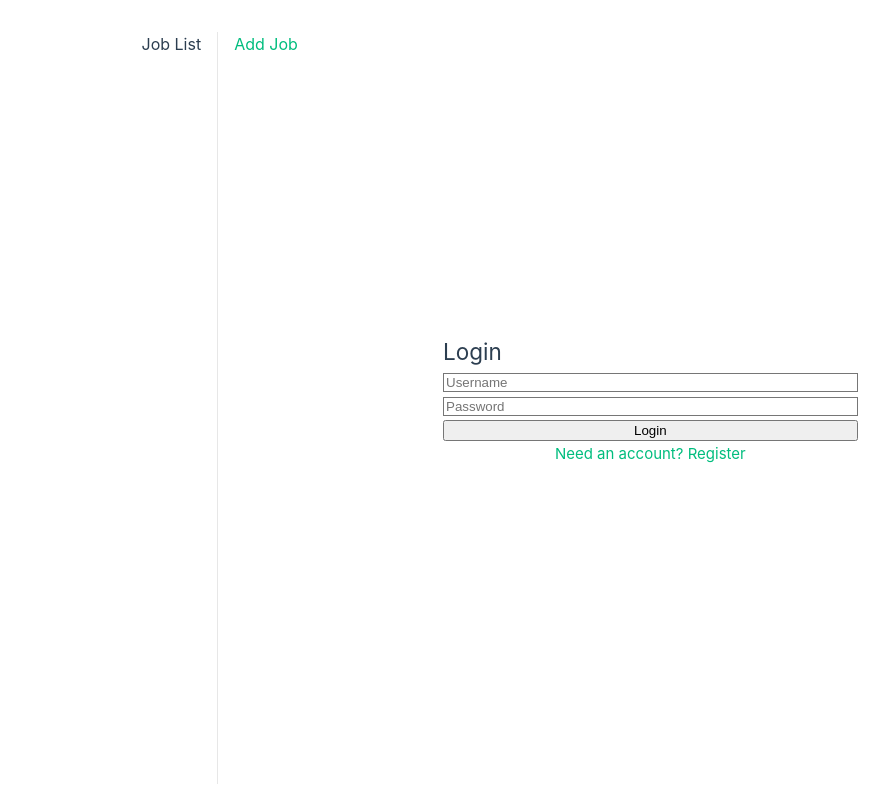
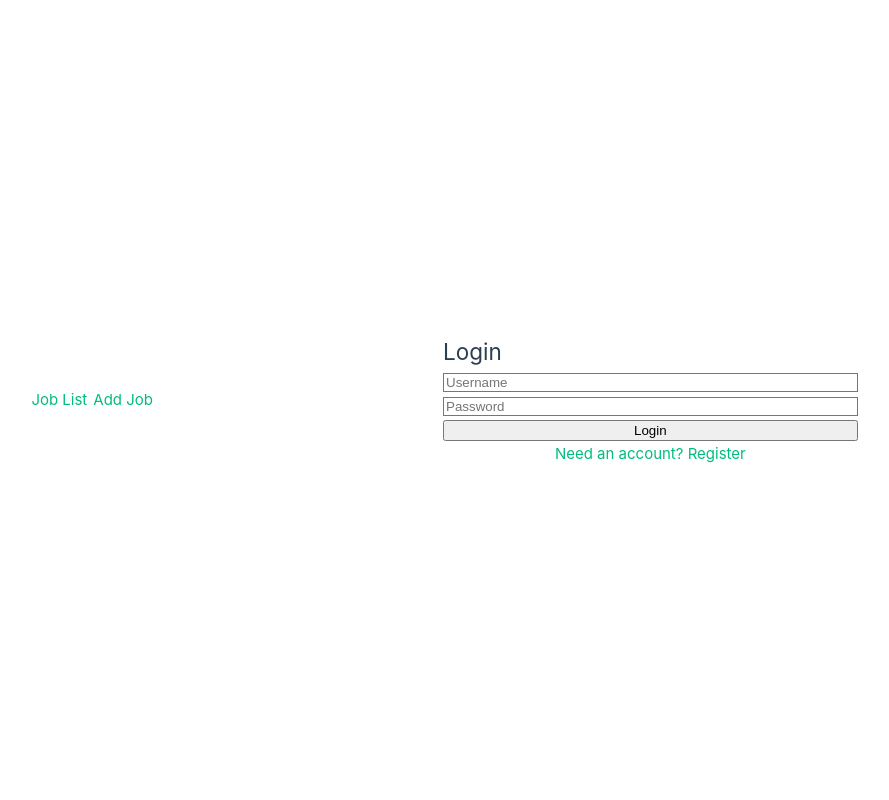
Before and after one commit to donohue76/job-tracker, a Vue app in the folder frontend/: page / in a window 1280 px wide. Shown: the whole page, without its empty margins (197-1086 px from the left). Built offline with nearby package versions, Linux system fonts and the light colour scheme; the HTML template or start-up script is replaced by a standard one.

Commit message:
refactor(ui): Remove unused HelloWorld.vue import and use NavBar.vue

```diff
--- a/frontend/src/App.vue
+++ b/frontend/src/App.vue
@@ -1,79 +1,15 @@
 <script setup>
-import { RouterLink, RouterView } from 'vue-router'
-import HelloWorld from './components/HelloWorld.vue'
+import { RouterView } from 'vue-router'
+import NavBar from "@/components/NavBar.vue";
 </script>
 
 <template>
-  <nav class="p-4 bg-blue-600 text-white shadow-md flex justify-center space-x-4">
-    <router-link to="/" class="hover:underline">Job List</router-link>
-    <router-link to="/add" class="hover:underline">Add Job</router-link>
-  </nav>
+  <NavBar />
   <div class="p-6">
-    <router-view />
+    <RouterView />
   </div>
-
 </template>
 
 <style scoped>
-header {
-  line-height: 1.5;
-  max-height: 100vh;
-}
-
-.logo {
-  display: block;
-  margin: 0 auto 2rem;
-}
-
-nav {
-  width: 100%;
-  font-size: 12px;
-  text-align: center;
-  margin-top: 2rem;
-}
-
-nav a.router-link-exact-active {
-  color: var(--color-text);
-}
-
-nav a.router-link-exact-active:hover {
-  background-color: transparent;
-}
-
-nav a {
-  display: inline-block;
-  padding: 0 1rem;
-  border-left: 1px solid var(--color-border);
-}
-
-nav a:first-of-type {
-  border: 0;
-}
-
-@media (min-width: 1024px) {
-  header {
-    display: flex;
-    place-items: center;
-    padding-right: calc(var(--section-gap) / 2);
-  }
-
-  .logo {
-    margin: 0 2rem 0 0;
-  }
-
-  header .wrapper {
-    display: flex;
-    place-items: flex-start;
-    flex-wrap: wrap;
-  }
-
-  nav {
-    text-align: left;
-    margin-left: -1rem;
-    font-size: 1rem;
-
-    padding: 1rem 0;
-    margin-top: 1rem;
-  }
-}
+/* Minimal custom styling since Tailwind handles most of it */
 </style>
--- a/frontend/src/router/NavBar.vue
+++ /dev/null
@@ -1,35 +0,0 @@
-<template>
-  <nav class="p-4 bg-blue-600 text-white shadow-md flex justify-between items-center">
-    <div>
-      <router-link to="/dashboard" class="hover:underline px-4">Job List</router-link>
-      <router-link to="/add" class="hover:underline px-4">Add Job</router-link>
-    </div>
-    <button v-if="authStore.user" @click="handleLogout"
-            class="bg-red-500 px-4 py-2 rounded-md hover:bg-red-700 transition">
-      Logout
-    </button>
-  </nav>
-</template>
-
-<script>
-import { useAuthStore } from '@/stores/authStore';
-import { useRouter } from 'vue-router';
-
-export default {
-  setup() {
-    const authStore = useAuthStore();
-    const router = useRouter();
-
-    const handleLogout = async () => {
-      const result = await authStore.logout();
-      if (result.success) {
-        router.push('/'); // Redirect to login
-      } else {
-        alert(result.error);
-      }
-    };
-
-    return { authStore, handleLogout };
-  }
-};
-</script>
```
